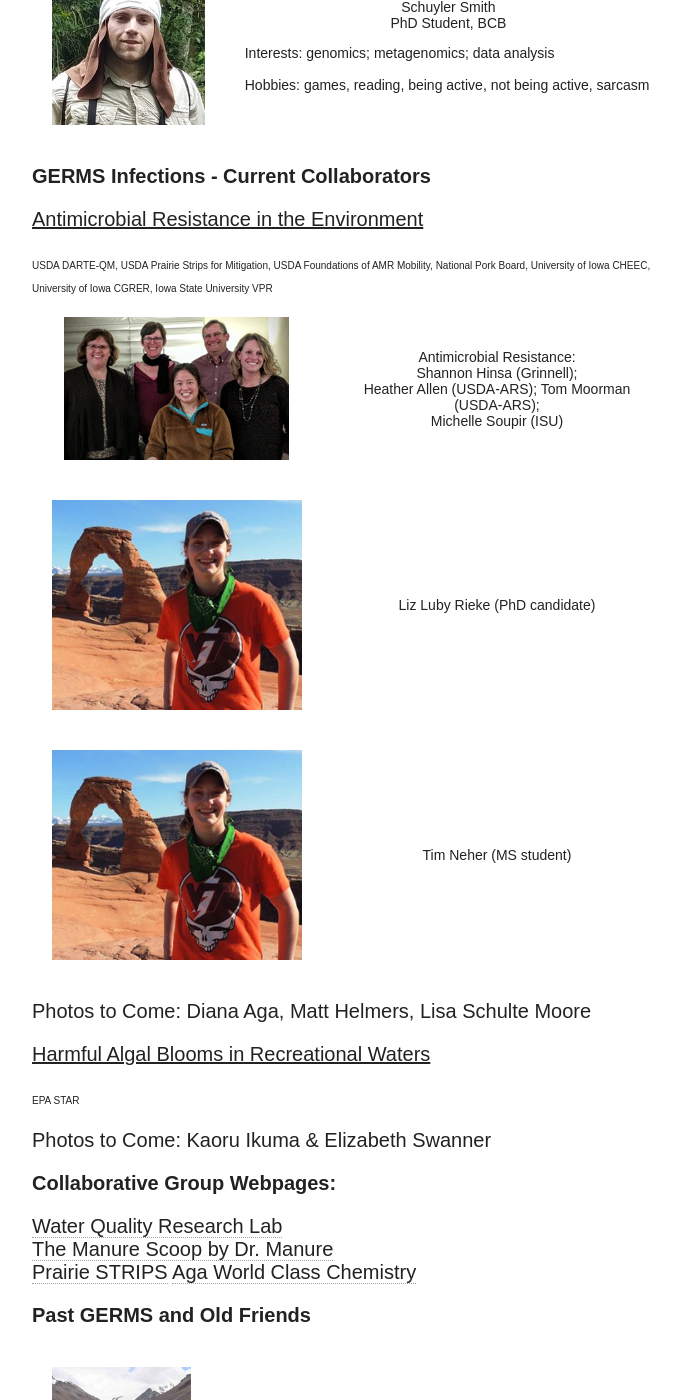
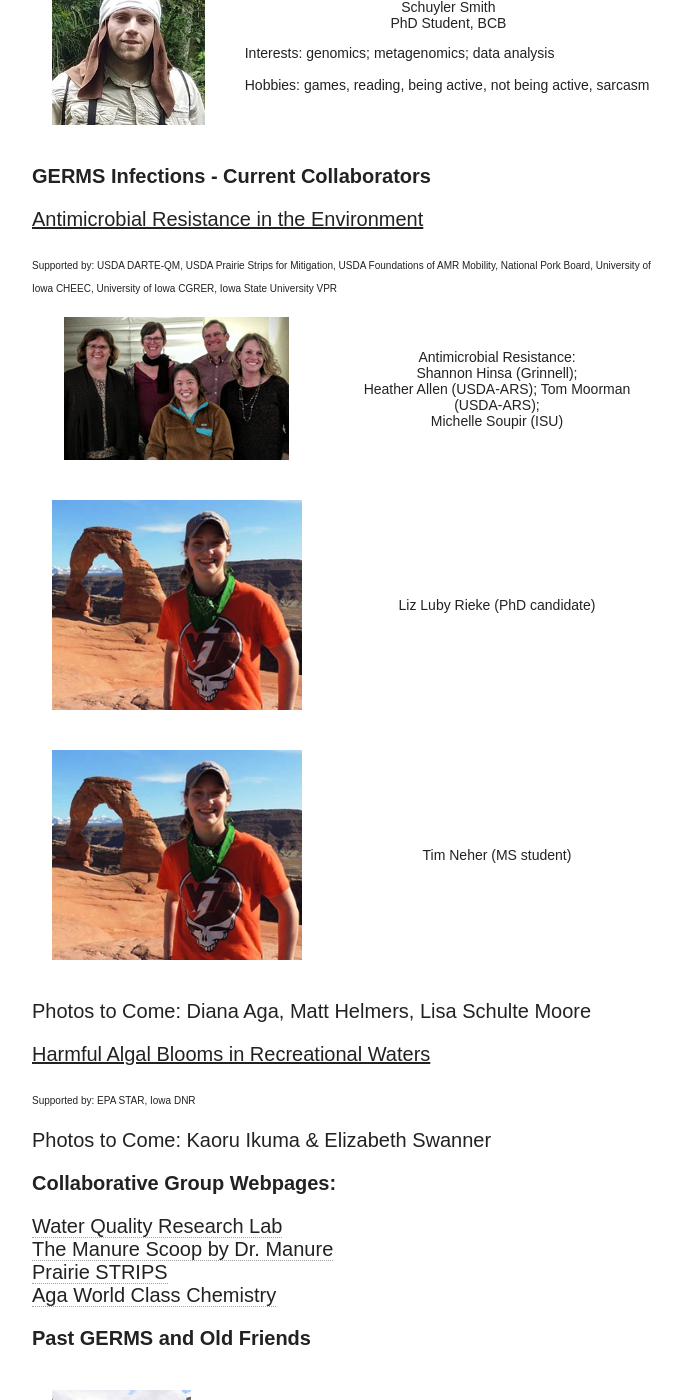
Before and after one commit to germs-lab/germs-lab.github.com-bu, a Jekyll site: the page built from people/index.md, in a window 1280 px wide and 1400 px high, scrolled down 2453 px. Shown: the whole window, without its empty margins (288-970 px from the left). Built offline with Jekyll 4.4.1, drawn with Linux system fonts in a browser that asks for light colours; nearby versions of some CDN libraries.

Commit message:
Update index.md

```diff
--- a/people/index.md
+++ b/people/index.md
@@ -111,7 +111,7 @@
 <p><b>GERMS Infections - Current Collaborators</b></p>
 
 <p><u>Antimicrobial Resistance in the Environment</u></p>
-<font size="1">USDA DARTE-QM, USDA Prairie Strips for Mitigation, USDA Foundations of AMR Mobility, National Pork Board, University of Iowa CHEEC, University of Iowa CGRER, Iowa State University VPR</font>
+<font size="1">Supported by: USDA DARTE-QM, USDA Prairie Strips for Mitigation, USDA Foundations of AMR Mobility, National Pork Board, University of Iowa CHEEC, University of Iowa CGRER, Iowa State University VPR</font>
 
 <table class="tg">
   <tr>
@@ -133,7 +133,7 @@
 Photos to Come:  Diana Aga, Matt Helmers, Lisa Schulte Moore
 
 <p><u>Harmful Algal Blooms in Recreational Waters</u></p>
-<font size="1">EPA STAR</font>
+<font size="1">Supported by:  EPA STAR, Iowa DNR</font>
 
 
 
```
